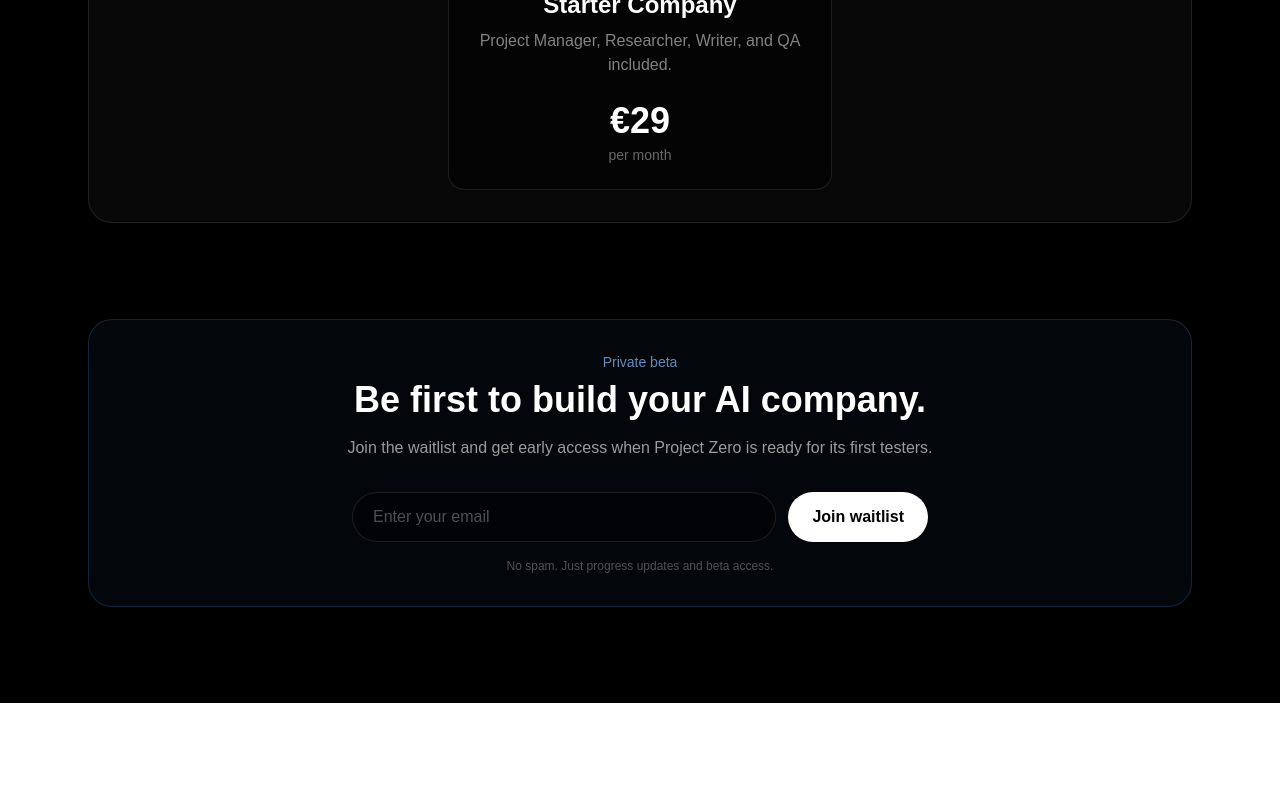
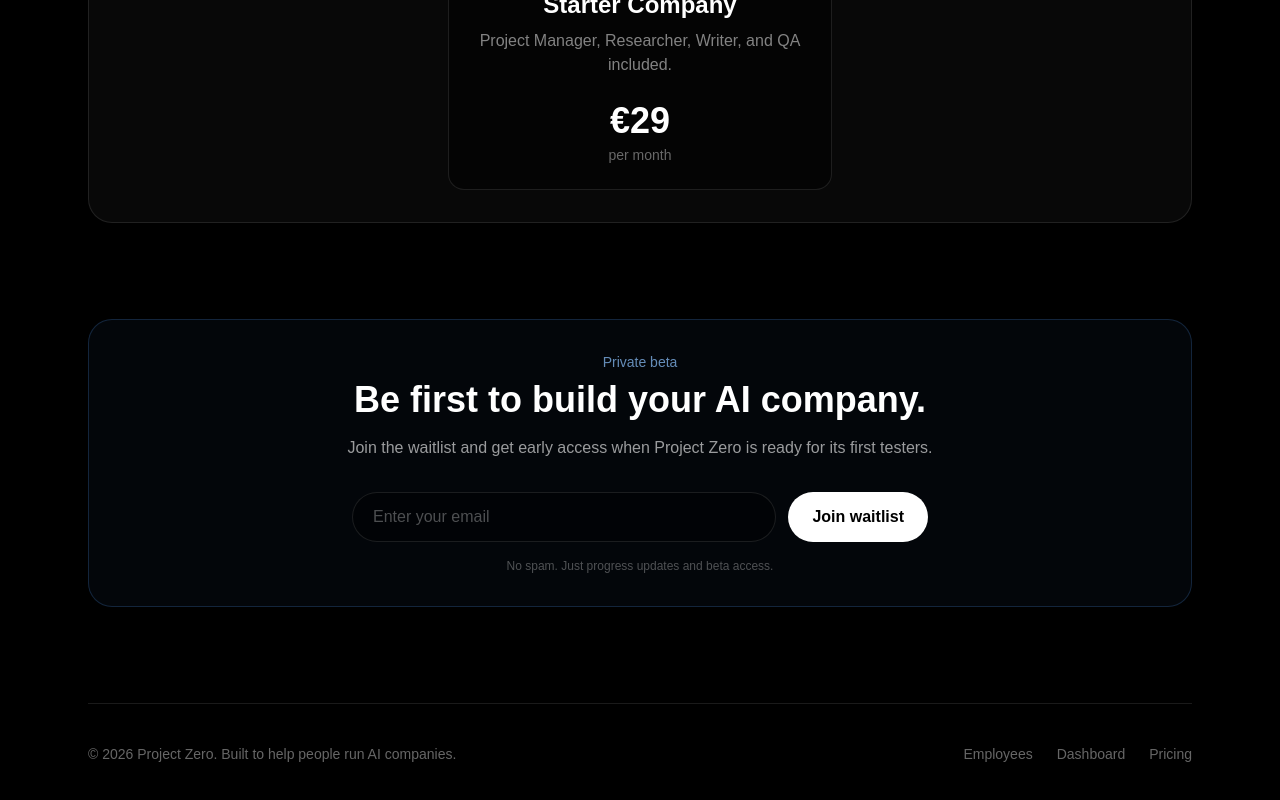
Before and after one commit to Finalexs/project-zero, a Next.js app in the folder app/: page / in a window 1280 px wide. Shown: the part 2205-3005 px from the top of the page. Before the commit the page ends 2908 px from the top, so only its background shows below. Built offline with nearby package versions, Linux system fonts and the light colour scheme.

Commit message:
Add waitlist section

```diff
--- a/app/src/app/page.tsx
+++ b/app/src/app/page.tsx
@@ -241,6 +241,23 @@ Not another workflow.
     No spam. Just progress updates and beta access.
   </p>
 </div>
+<footer className="mt-24 w-full border-t border-white/10 py-10 text-center text-sm text-white/40">
+  <div className="flex flex-col items-center justify-between gap-4 md:flex-row">
+    <p>© 2026 Project Zero. Built to help people run AI companies.</p>
+
+    <div className="flex gap-6">
+      <a href="#employees" className="hover:text-white">
+        Employees
+      </a>
+      <a href="#dashboard" className="hover:text-white">
+        Dashboard
+      </a>
+      <a href="#pricing" className="hover:text-white">
+        Pricing
+      </a>
+    </div>
+  </div>
+</footer>
       </section>
     </main>
   );
```
